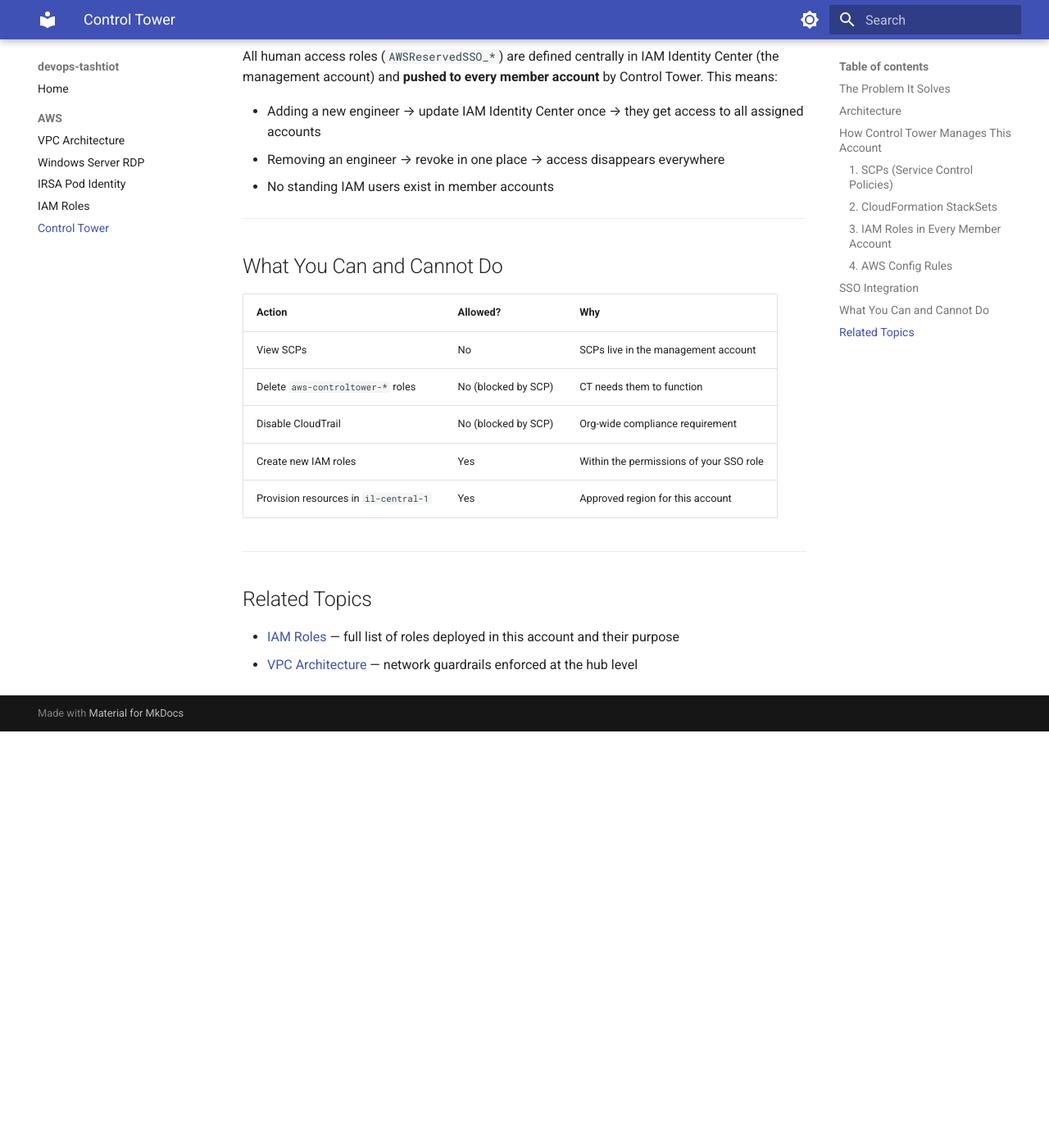
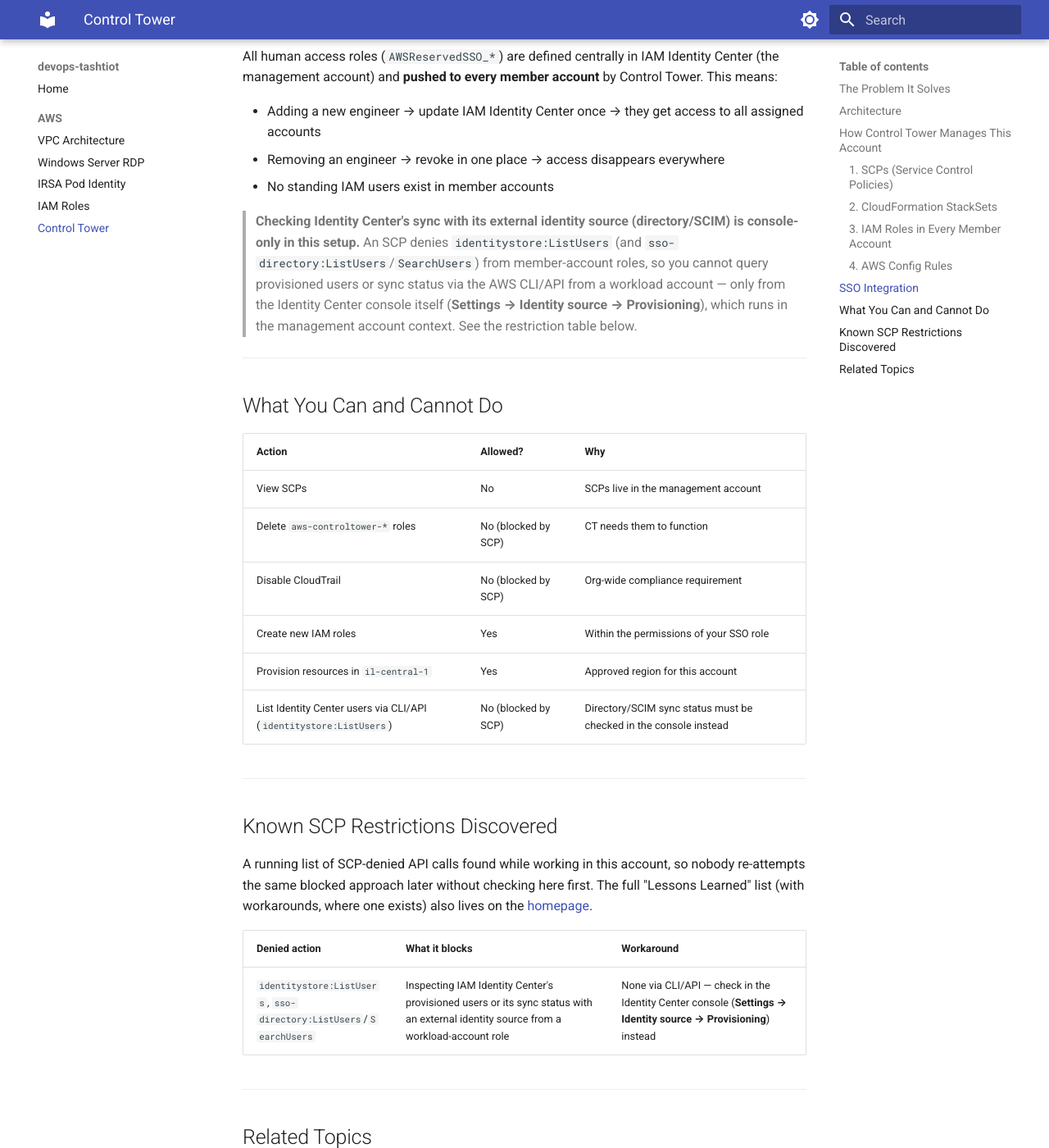
Before and after one commit to devops-tashtiot/devops-tashtiot.github.io, an MkDocs documentation site: the page built from docs-src/aws/control-tower.md, in a window 1280 px wide and 1400 px high, scrolled down 2250 px. Shown: the whole window at 82% size. Built offline with MkDocs 1.6.1 and Material for MkDocs 9.7.7, drawn with Linux system fonts in a browser that asks for light colours; before the commit the page ends 3142 px from its top, so only the background shows below that.

Commit message:
docs: document identitystore:ListUsers SCP restriction on IAM Identity Center

```diff
--- a/docs-src/aws/control-tower.md
+++ b/docs-src/aws/control-tower.md
@@ -83,6 +83,13 @@
 - Removing an engineer → revoke in one place → access disappears everywhere
 - No standing IAM users exist in member accounts
 
+> **Checking Identity Center's sync with its external identity source (directory/SCIM) is
+> console-only in this setup.** An SCP denies `identitystore:ListUsers` (and
+> `sso-directory:ListUsers`/`SearchUsers`) from member-account roles, so you cannot query
+> provisioned users or sync status via the AWS CLI/API from a workload account — only from
+> the Identity Center console itself (**Settings → Identity source → Provisioning**), which
+> runs in the management account context. See the restriction table below.
+
 ---
 
 ## What You Can and Cannot Do
@@ -94,6 +101,19 @@
 | Disable CloudTrail | No (blocked by SCP) | Org-wide compliance requirement |
 | Create new IAM roles | Yes | Within the permissions of your SSO role |
 | Provision resources in `il-central-1` | Yes | Approved region for this account |
+| List Identity Center users via CLI/API (`identitystore:ListUsers`) | No (blocked by SCP) | Directory/SCIM sync status must be checked in the console instead |
+
+---
+
+## Known SCP Restrictions Discovered
+
+A running list of SCP-denied API calls found while working in this account, so nobody re-attempts
+the same blocked approach later without checking here first. The full "Lessons Learned" list
+(with workarounds, where one exists) also lives on the [homepage](https://devops-tashtiot.github.io/).
+
+| Denied action | What it blocks | Workaround |
+|---|---|---|
+| `identitystore:ListUsers`, `sso-directory:ListUsers`/`SearchUsers` | Inspecting IAM Identity Center's provisioned users or its sync status with an external identity source from a workload-account role | None via CLI/API — check in the Identity Center console (**Settings → Identity source → Provisioning**) instead |
 
 ---
 
```
